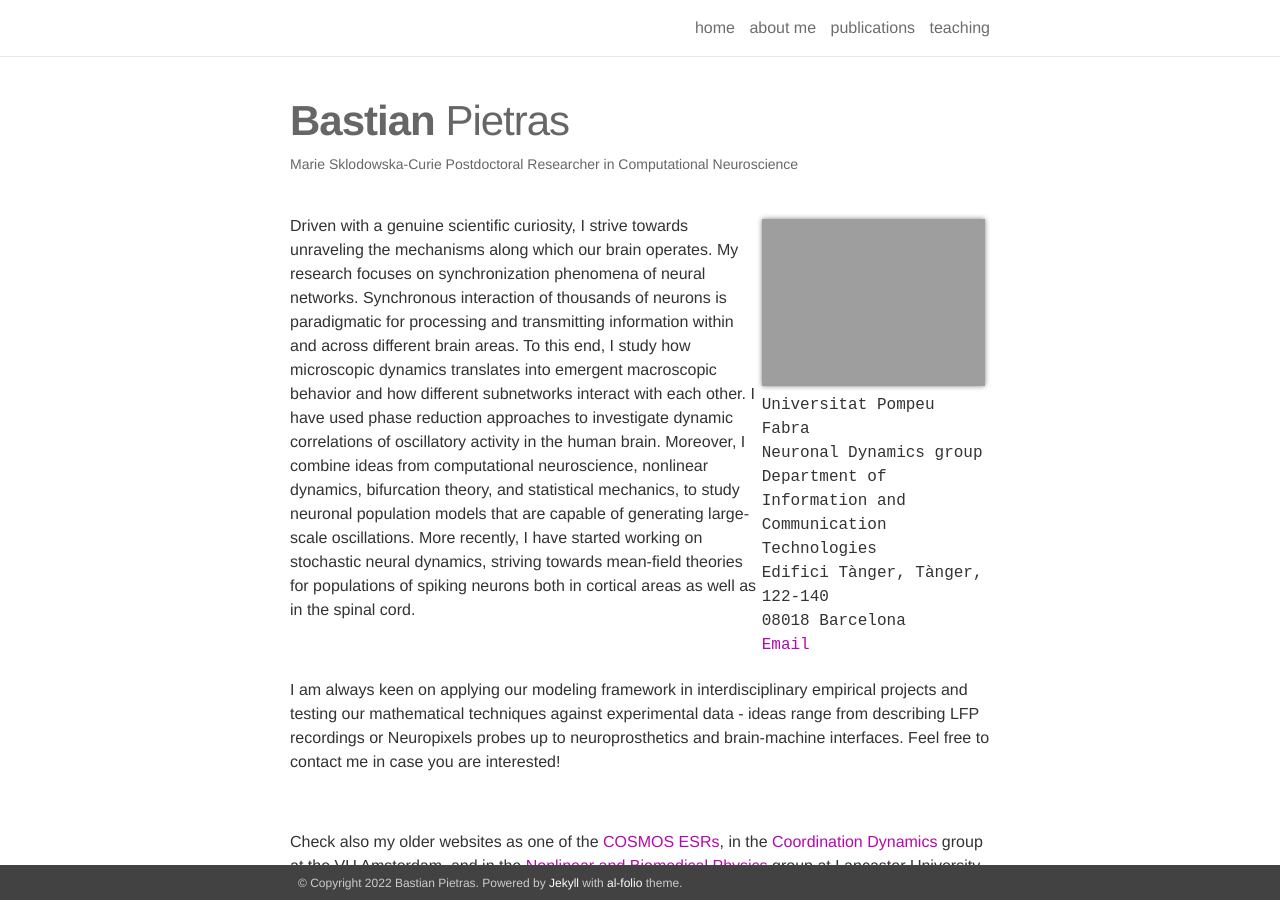
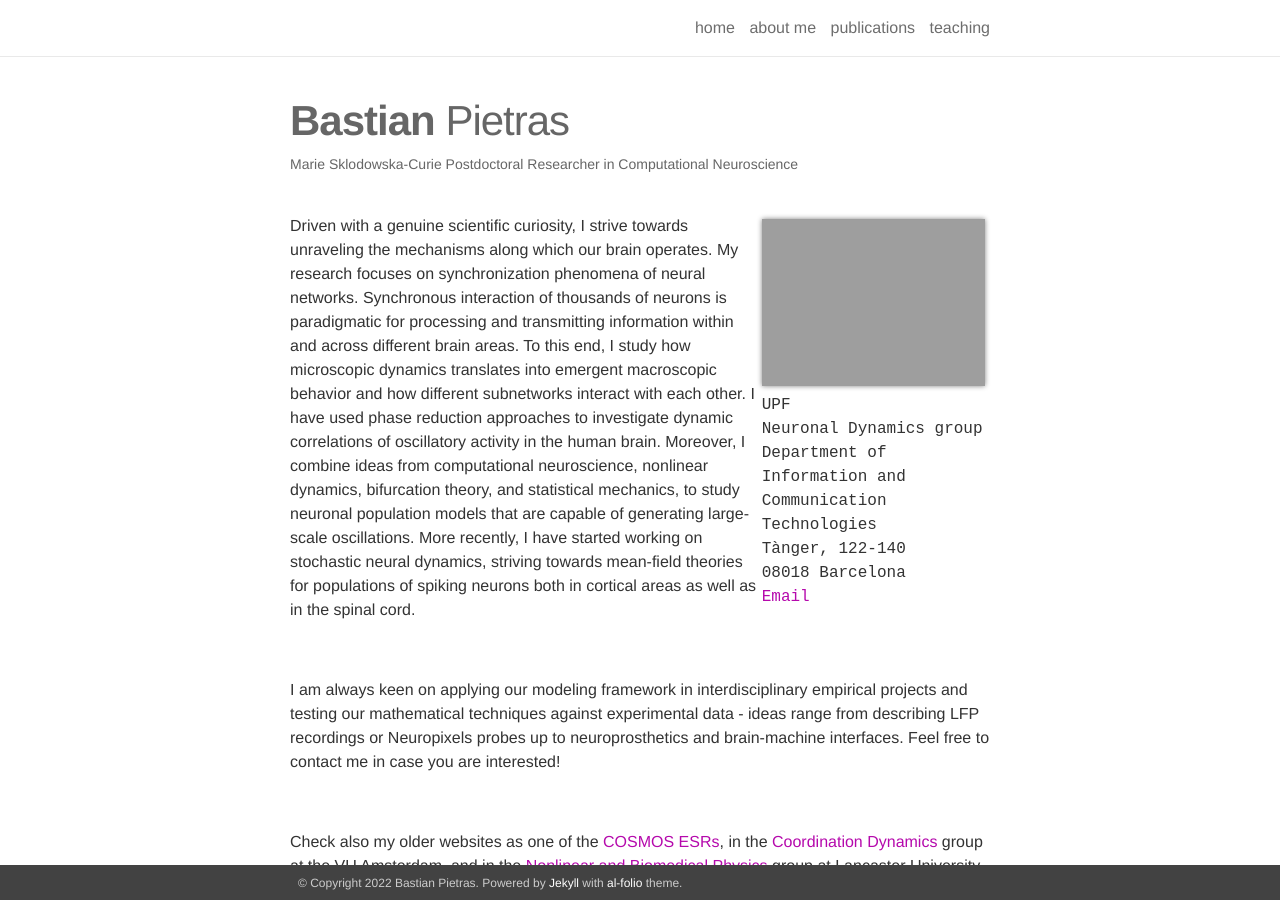
Before and after one commit to BastianPietras/bastianpietras.github.io, a Jekyll site: the page built from _pages/home.md, in a window 1280 px wide and 900 px high. Built offline with Jekyll 4.4.1, drawn with Linux system fonts in a browser that asks for light colours; some web fonts are replaced.

Commit message:
Update home.md

```diff
--- a/_pages/home.md
+++ b/_pages/home.md
@@ -8,10 +8,10 @@ profile:
   align: right
   image: prof_pic.jpg
   address: >
-           <p>Universitat Pompeu Fabra</p>
+           <p>UPF</p>
            <p>Neuronal Dynamics group</p>
            <p>Department of Information and Communication Technologies</p>
-           <p>Edifici Tànger, Tànger, 122-140</p>
+           <p>Tànger, 122-140</p>
            <p>08018 Barcelona</p>
            <p><a href="mailto:bastian.pietras@upf.edu">Email</a></p>
 
```
